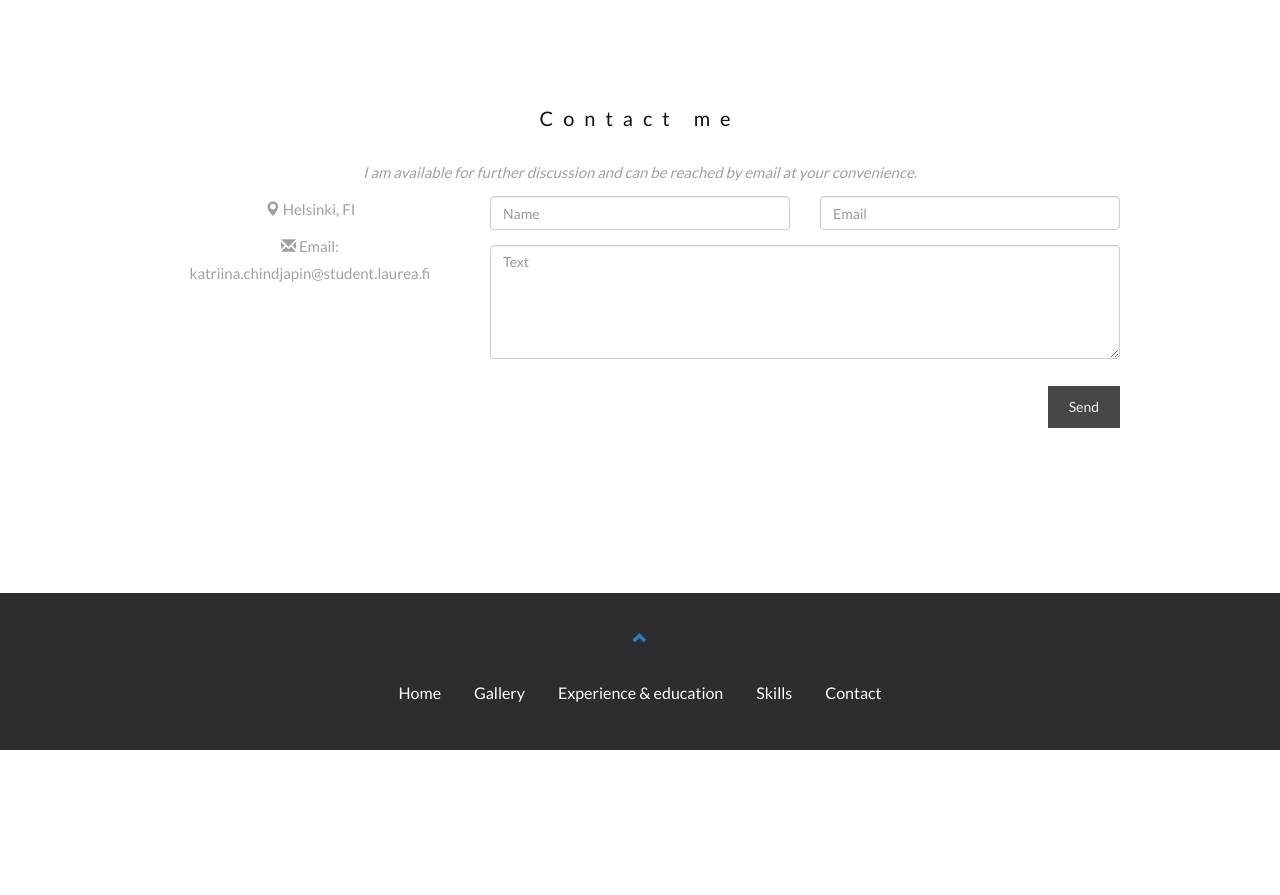
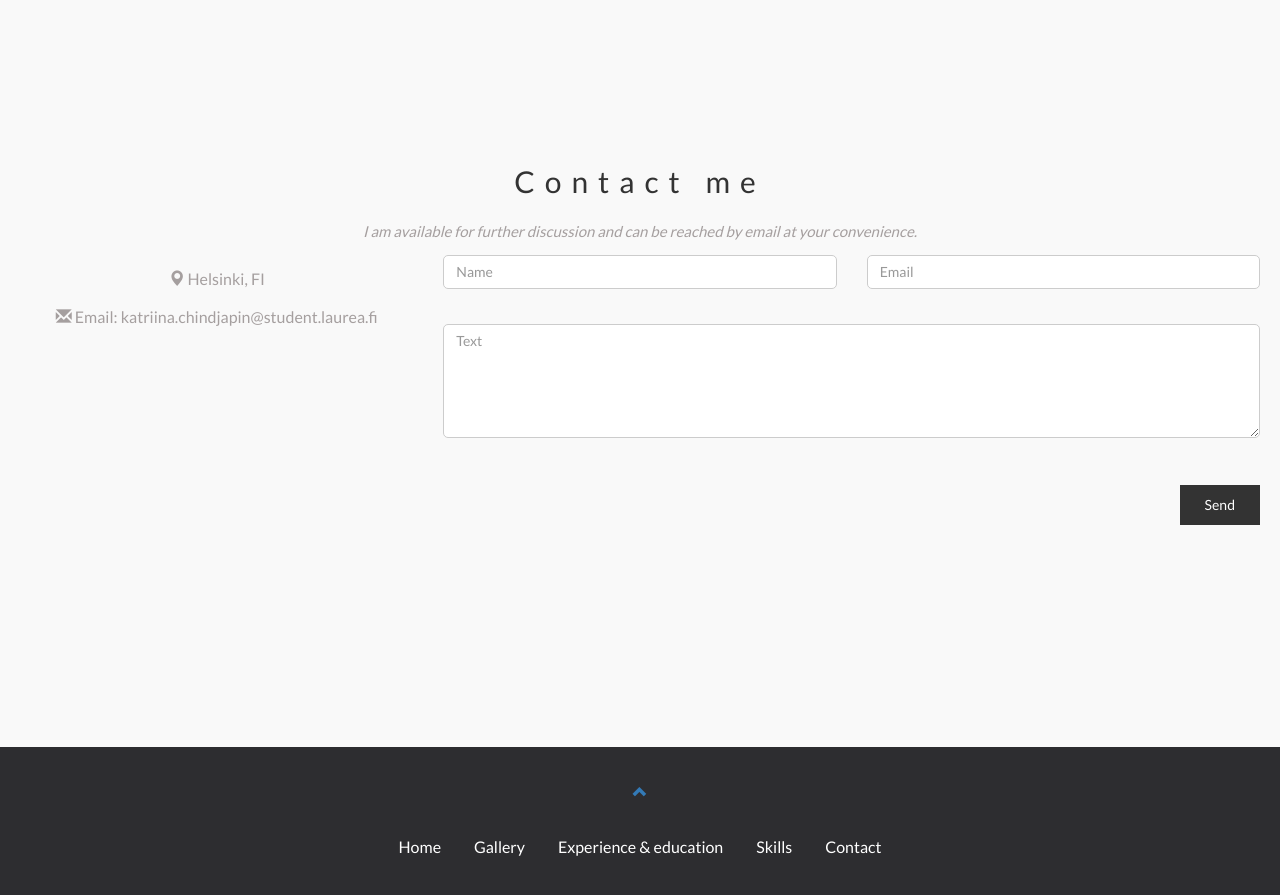
Before and after one commit to katriinac/katriinac.github.io, a plain HTML site: page Assignment_8/index5.html in a window 1280 px wide. Shown: the part 53-948 px from the top of the page. Before the commit the page ends 803 px from the top, so only its background shows below. Drawn offline with nearby package versions, Linux system fonts and the light colour scheme.

Commit message:
Add files via upload

```diff
--- a/Assignment_8/styles.css
+++ b/Assignment_8/styles.css
@@ -1,6 +1,7 @@
 body {
     font: 400 15px/1.8 Lato, sans-serif;
     color: #a59f9f;
+    overflow-x: hidden;
 }
 h3, h4 {
     margin: 10px 0 30px 0;
@@ -9,10 +10,57 @@ h3, h4 {
     color: #111;
 }
 .container {
-    padding: 80px 120px;
+    max-width: 100%;
+    padding: 0 15px;
+    margin: 0 auto;
+    text-align: center;
 }
 .container-two {
-    padding: 150px 160px;
+    padding: 80px 20px;
+    background-color: #f9f9f9;
+    min-height: 100vh;
+    display: flex;
+    flex-direction: column;
+    justify-content: center;
+}
+.container-two h3 {
+    margin-bottom: 20px;
+    font-size: 30px;
+    color: #333;
+}
+
+#contact .form-control {
+    margin-bottom: 20px;
+    border-radius: 5px;
+    border: 1px solid #ccc;
+    box-shadow: none;
+}
+
+#contact .btn {
+    background-color: #333;
+    color: white;
+    border: none;
+    padding: 10px 25px;
+}
+
+#contact .btn:hover {
+    background-color: #555;
+}
+
+#contact .col-md-4 p {
+    font-size: 16px;
+    margin: 10px 0;
+}
+
+@media screen and (max-width: 767px) {
+    .container-two {
+      padding: 60px 15px;
+    }
+
+#contact .btn {
+      width: 100%;
+      margin-top: 15px;
+    }
 }
 .person {
     border: 10px solid transparent;
```
Also changed, not shown: Assignment_8/index.html (+1 -1 lines).
